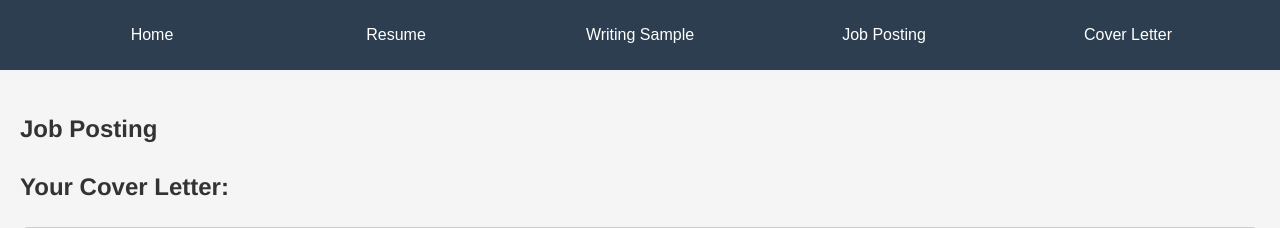
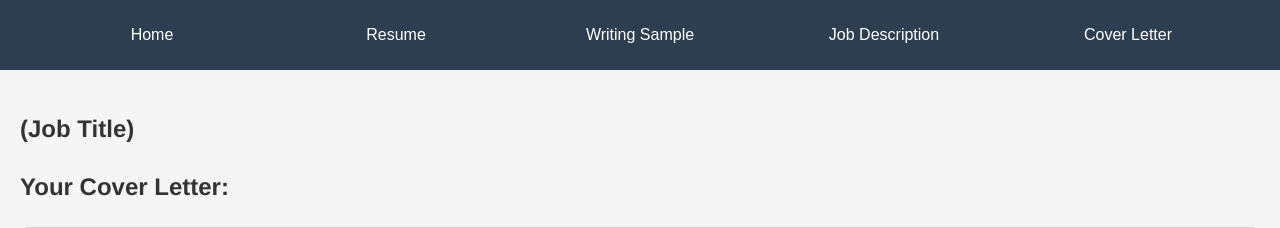
Before and after one commit to kegsmr/cover-letter-generator, a Flask app: page /letter in a window 1280 px wide. Shown: the top 228 px of the page. Run offline with Flask 3, Linux system fonts and the light colour scheme.

Commit message:
More UI enhancements.

```diff
--- a/app.py
+++ b/app.py
@@ -292,6 +292,7 @@ def job_new():
 
 	user_id = get_user_id(session)
 
+	write_user_file("", user_id, "title.md")
 	write_user_file("", user_id, "job.md")
 	write_user_file("", user_id, "letter.md")
 
@@ -308,7 +309,7 @@ def letter():
 		title = read_user_file(user_id, "title.md")
 
 		if not title:
-			title = "Job Posting"
+			title = "(Job Title)"
 
 		options = {
 			"job": read_user_file(user_id, "job.md").replace("\n", "\\n"),
--- a/templates/app.html
+++ b/templates/app.html
@@ -12,7 +12,7 @@
         <button onclick="window.location.href='{{ url_for('dashboard') }}';">Home</button>
 		<button onclick="window.location.href='{{ url_for('resume') }}';">Resume</button>
 		<button onclick="window.location.href='{{ url_for('sample') }}';">Writing Sample</button>
-		<button onclick="window.location.href='{{ url_for('job') }}';">Job Posting</button>
+		<button onclick="window.location.href='{{ url_for('job') }}';">Job Description</button>
 		<button onclick="window.location.href='{{ url_for('letter') }}';">Cover Letter</button>
     </nav>
     <main>
--- a/templates/letter.html
+++ b/templates/letter.html
@@ -4,7 +4,7 @@
     <script src="https://cdn.jsdelivr.net/npm/marked/marked.min.js"></script>
     <script defer src="/static/js/markdown-editor.js"></script>
 
-    <h1>{{ title }}</h1>
+    <h1 style="white-space: nowrap; overflow: hidden; text-overflow: ellipsis; width: 100%;">{{ title }}</h1>
 
     <!-- Cover Letter Section -->
     <div class="content-item">
@@ -21,7 +21,7 @@
     <!-- Job Posting and Resume Side by Side -->
     <div class="generated-content" style="display: flex; gap: 10px; margin-top: 15px;">
         <div class="content-item" style="flex: 1;">
-            <h2 style="white-space: nowrap; overflow: hidden; text-overflow: ellipsis; width: 100%;">Job Description:</h2>
+            <h2>Job Description:</h2>
             <div class="preview" id="job-description" style="min-height: 650px;">{{ job }}</div>
         </div>
 
```
